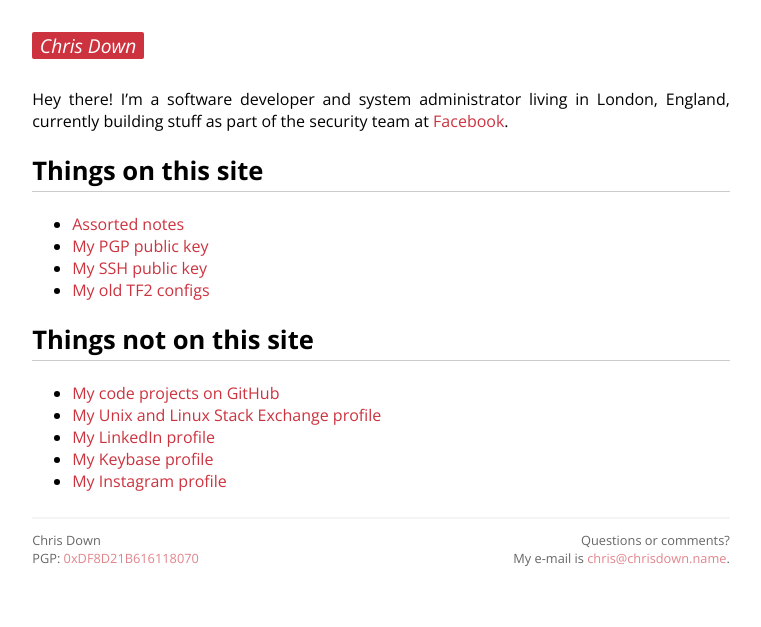
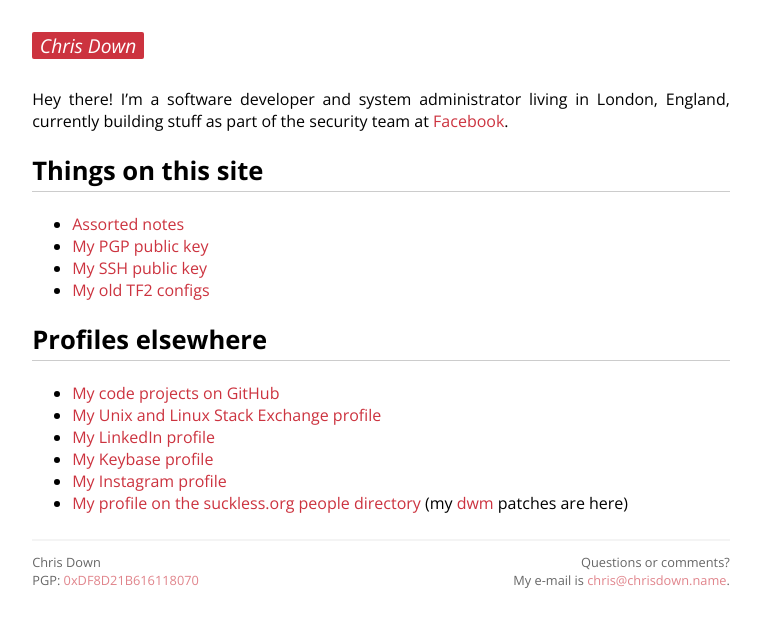
Before and after one commit to cdown/chrisdown.name, a Jekyll site: the page built from index.md, in a window 1280 px wide. Shown: the top 627 px of the page, without its empty margins (259-1020 px from the left). Built offline with Jekyll 4.4.1, drawn with Linux system fonts in a browser that asks for light colours; some web fonts are replaced.

Commit message:
profiles: Add suckless.org

```diff
--- a/index.md
+++ b/index.md
@@ -16,13 +16,14 @@ England, currently building stuff as part of the security team at [Facebook][].
 - [My SSH public key][]
 - [My old TF2 configs][]
 
-## Things not on this site
+## Profiles elsewhere
 
 - [My code projects on GitHub][]
 - [My Unix and Linux Stack Exchange profile][]
 - [My LinkedIn profile][]
 - [My Keybase profile][]
 - [My Instagram profile][]
+- [My profile on the suckless.org people directory][] (my [dwm][] patches are here)
 
 [Assorted notes]: /archive.html
 [Facebook]: https://www.facebook.com
@@ -34,3 +35,5 @@ England, currently building stuff as part of the security team at [Facebook][].
 [My old TF2 configs]: /tf2
 [My Unix and Linux Stack Exchange profile]: http://unix.stackexchange.com/users/10762/chris-down
 [My code projects on GitHub]: https://github.com/cdown
+[My profile on the suckless.org people directory]: http://suckless.org/people/cdown
+[dwm]: http://dwm.suckless.org/
```
